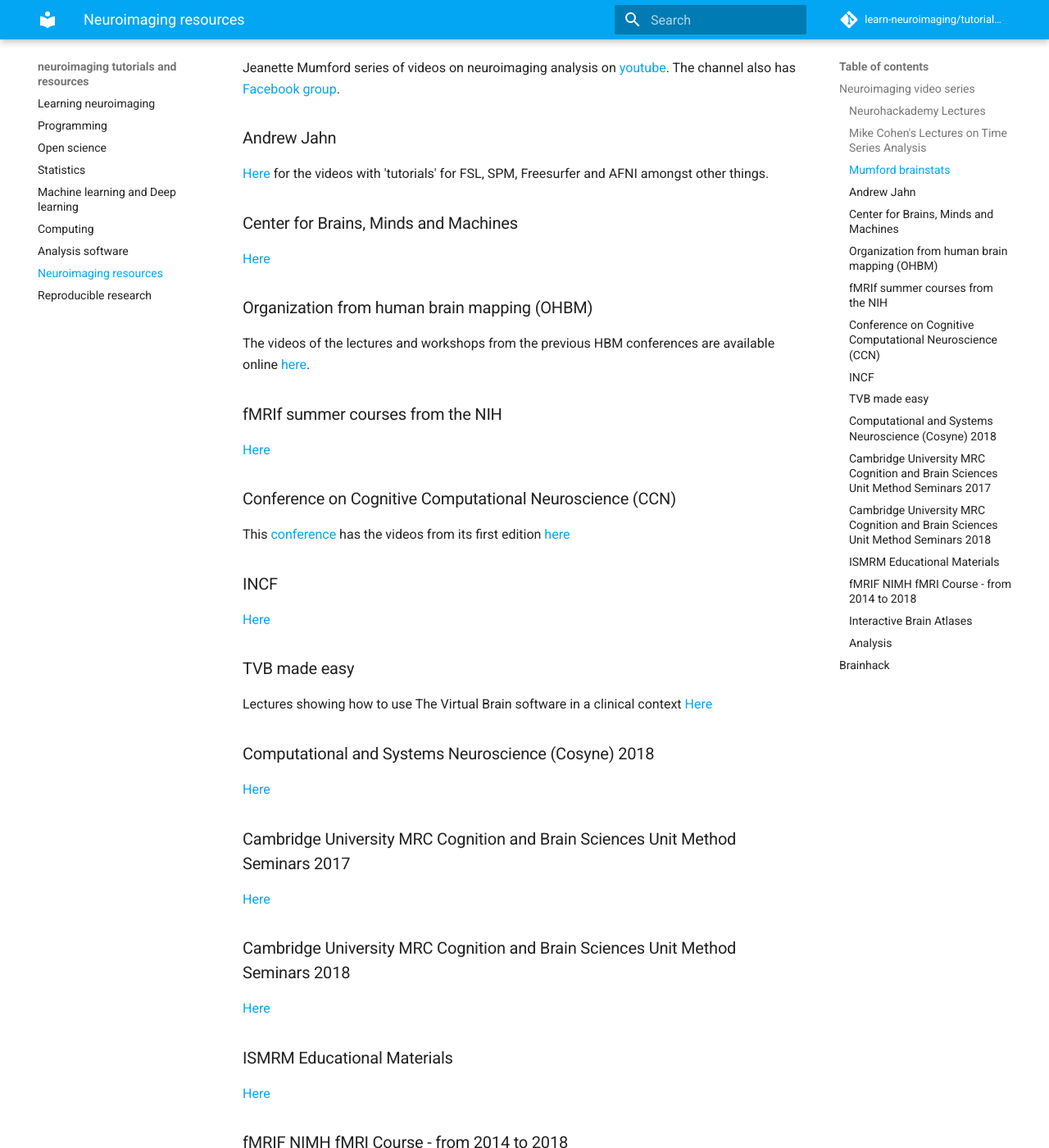
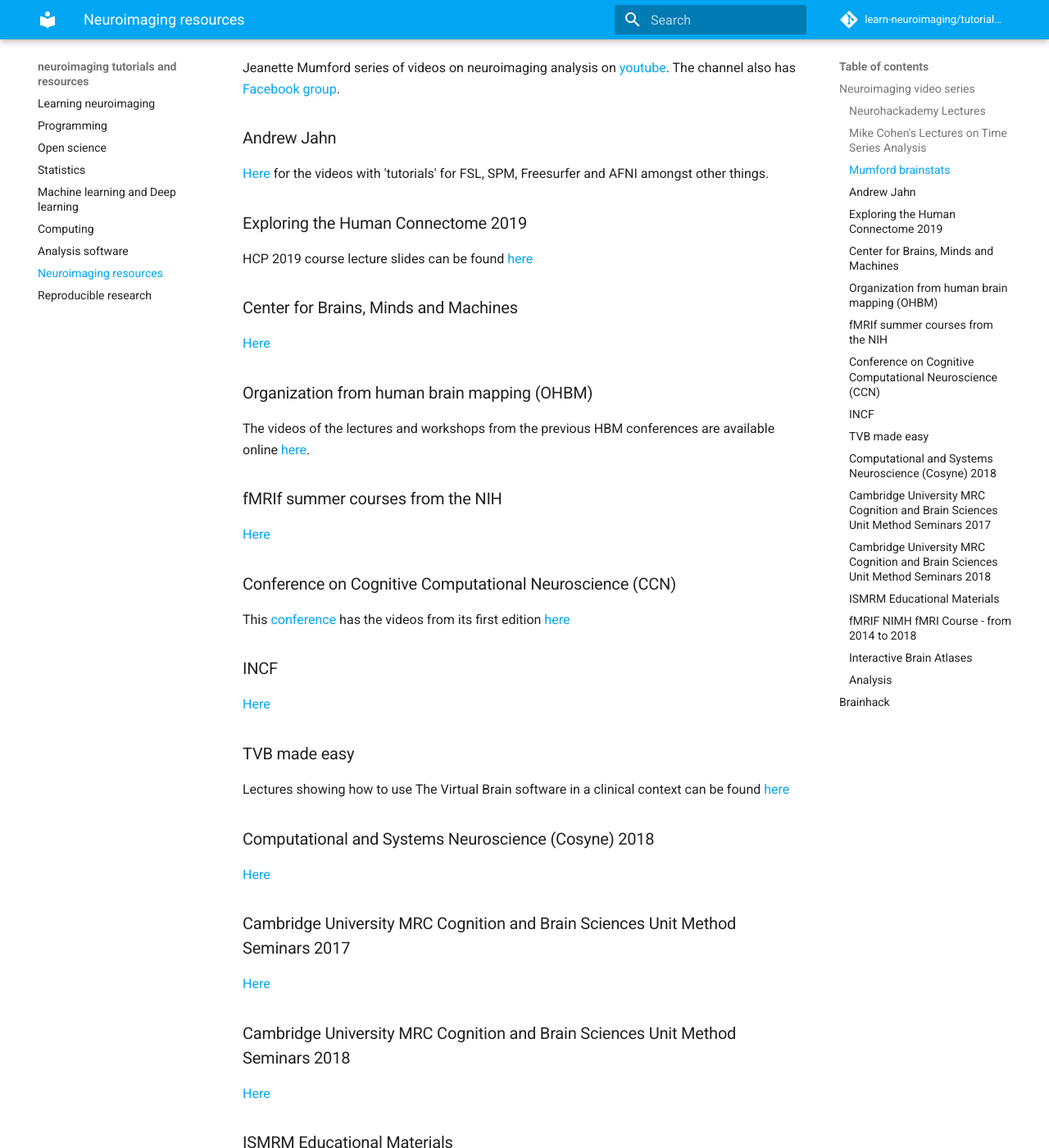
Before and after one commit to learn-neuroimaging/hitchhackers_guide_brain, an MkDocs documentation site: the page built from docs/neuroimaging_resources.md, in a window 1280 px wide and 1400 px high, scrolled down 497 px. Shown: the whole window at 82% size. Built offline with MkDocs 1.6.1 and Material for MkDocs 9.7.7, drawn with Linux system fonts in a browser that asks for light colours; comment, search, counter and statistics services are not loaded.

Commit message:
edited neuroimaging_resources.md: add link to HCP 2019 course slides

```diff
--- a/docs/neuroimaging_resources.md
+++ b/docs/neuroimaging_resources.md
@@ -17,6 +17,8 @@ Jeanette Mumford series of videos on neuroimaging analysis on [youtube](https://
 ### Andrew Jahn
 [Here](https://www.youtube.com/user/Shala5ha5ka) for the videos with 'tutorials' for FSL, SPM, Freesurfer and AFNI amongst other things.
 
+### Exploring the Human Connectome 2019
+HCP 2019 course lecture slides can be found [here](https://store.humanconnectome.org/courses/2019/exploring-the-human-connectome.php)
 
 ### Center for Brains, Minds and Machines
 [Here](https://www.youtube.com/channel/UCGoxKRfTs0jQP52cfHCyyRQ)
@@ -39,8 +41,8 @@ This [conference](https://ccneuro.org/) has the videos from its first edition [h
 [Here](https://www.youtube.com/channel/UC6FYCVath84rVzs99Ecfxyw)
 
 ### TVB made easy
-Lectures showing how to use The Virtual Brain software in a clinical context
-[Here](https://training.incf.org/course/tvb-made-easy)
+Lectures showing how to use The Virtual Brain software in a clinical context can be found
+[here](https://training.incf.org/course/tvb-made-easy)
 
 ### Computational and Systems Neuroscience (Cosyne) 2018
 [Here](https://www.youtube.com/playlist?list=PL9YzmV9joj3FNsAV2S_cKxY8Ik_-YlQfu)
```
